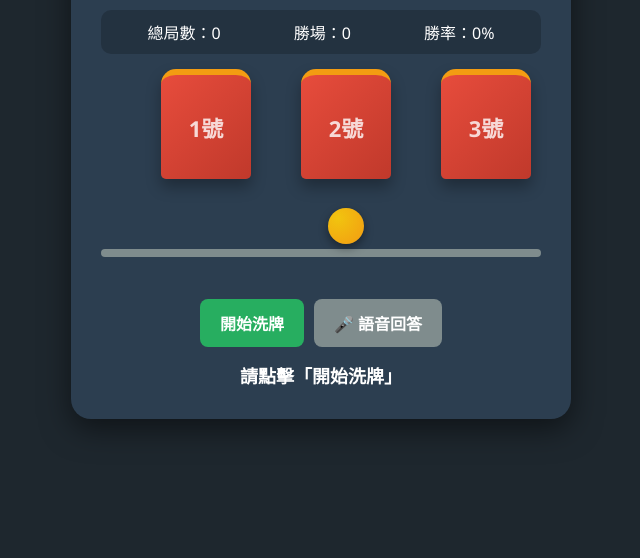
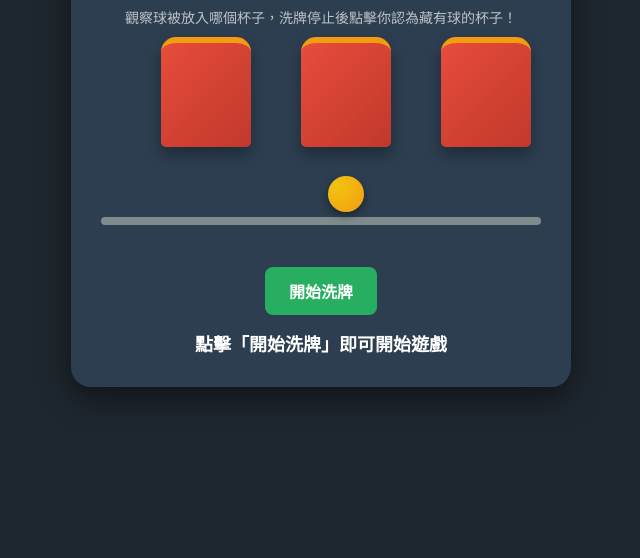
Before and after one commit to soraev04/game-2, a plain HTML site: page index.html in a window 1280 px wide. Shown: the part 242-800 px from the top of the page, without its empty margins (319-959 px from the left). Drawn offline with Linux system fonts and the light colour scheme.

Commit message:
Update index.html

```diff
--- a/index.html
+++ b/index.html
@@ -3,7 +3,7 @@
 <head>
     <meta charset="UTF-8">
     <meta name="viewport" content="width=device-width, initial-scale=1.0">
-    <title>三杯猜球大挑戰</title>
+    <title>三杯猜球遊戲！</title>
     <style>
         * {
             box-sizing: border-box;
@@ -39,14 +39,10 @@
             color: #f1c40f;
         }
 
-        .status-bar {
-            display: flex;
-            justify-content: space-around;
-            margin: 15px 0 25px;
-            font-size: 16px;
-            background: rgba(0,0,0,0.2);
-            padding: 10px;
-            border-radius: 10px;
+        .rules {
+            font-size: 14px;
+            color: #bdc3c7;
+            margin-bottom: 20px;
         }
 
         .stage {
@@ -75,12 +71,6 @@
             border-radius: 15px 15px 5px 5px;
             position: relative;
             box-shadow: 0 8px 15px rgba(0,0,0,0.3);
-            display: flex;
-            align-items: center;
-            justify-content: center;
-            font-size: 22px;
-            font-weight: bold;
-            color: rgba(255,255,255,0.8);
             border-top: 6px solid #f39c12;
             z-index: 2;
         }
@@ -116,14 +106,13 @@
             gap: 10px;
             justify-content: center;
             margin-top: 20px;
-            flex-wrap: wrap;
         }
 
         .btn {
             background-color: #27ae60;
             color: white;
             border: none;
-            padding: 12px 20px;
+            padding: 12px 24px;
             font-size: 16px;
             border-radius: 8px;
             cursor: pointer;
@@ -133,11 +122,6 @@
 
         .btn:hover { background-color: #2ec771; }
         .btn:disabled { background-color: #7f8c8d; cursor: not-allowed; }
-
-        .btn-voice {
-            background-color: #e67e22;
-        }
-        .btn-voice:hover { background-color: #d35400; }
 
         .message {
             margin-top: 15px;
@@ -155,34 +139,27 @@
 
 <div class="container">
     <h1>三杯猜球大挑戰</h1>
-    <p style="font-size:14px; color:#bdc3c7;">觀察球被放入哪個杯子，洗牌停止後點擊或說出答案！</p>
-
-    <div class="status-bar">
-        <div>總局數：<span id="total-games">0</span></div>
-        <div>勝場：<span id="wins">0</span></div>
-        <div>勝率：<span id="win-rate">0%</span></div>
-    </div>
+    <p class="rules">觀察球被放入哪個杯子，洗牌停止後點擊你認為藏有球的杯子！</p>
 
     <div class="stage">
         <div class="ball" id="ball"></div>
         <div class="cup-container" id="cup-0" onclick="selectCup(0)">
-            <div class="cup">1號</div>
+            <div class="cup"></div>
         </div>
         <div class="cup-container" id="cup-1" onclick="selectCup(1)">
-            <div class="cup">2號</div>
+            <div class="cup"></div>
         </div>
         <div class="cup-container" id="cup-2" onclick="selectCup(2)">
-            <div class="cup">3號</div>
+            <div class="cup"></div>
         </div>
         <div class="table-line"></div>
     </div>
 
     <div class="controls">
         <button class="btn" id="start-btn" onclick="startGame()">開始洗牌</button>
-        <button class="btn btn-voice" id="voice-btn" onclick="startVoiceRecognition()" disabled>🎤 語音回答</button>
     </div>
 
-    <div class="message" id="message">請點擊「開始洗牌」</div>
+    <div class="message" id="message">點擊「開始洗牌」即可開始遊戲</div>
 </div>
 
 <script>
@@ -191,9 +168,6 @@
     let ballPosition = 1; // 球當前隱藏在幾號位置 (0:左, 1:中, 2:右)
     let isPlaying = false;
     let canGuess = false;
-
-    let totalGames = 0;
-    let wins = 0;
 
     function updateCupPositions() {
         for (let posIndex = 0; posIndex < 3; posIndex++) {
@@ -230,7 +204,6 @@
         canGuess = false;
 
         document.getElementById('start-btn').disabled = true;
-        document.getElementById('voice-btn').disabled = true;
         document.getElementById('message').textContent = '仔細看好球的位置...';
         document.getElementById('message').className = 'message info';
 
@@ -255,8 +228,7 @@
 
         // 洗牌完成
         canGuess = true;
-        document.getElementById('message').textContent = '請點擊杯子或按下「語音回答」說出（1號、2號或3號）';
-        document.getElementById('voice-btn').disabled = false;
+        document.getElementById('message').textContent = '請點擊你認為藏有球的杯子！';
     }
 
     function swapRandomCups() {
@@ -282,78 +254,29 @@
     function selectCup(cupId) {
         if (!canGuess) return;
         canGuess = false;
-        document.getElementById('voice-btn').disabled = true;
 
         // 找出玩家點擊的杯子當前在哪個位置
         const currentPos = cupState.indexOf(cupId);
 
         liftAllCups(true);
 
-        totalGames++;
         if (currentPos === ballPosition) {
-            wins++;
-            document.getElementById('message').textContent = `🎉 恭喜答對了！球就在 ${currentPos + 1} 號位置！`;
+            document.getElementById('message').textContent = '🎉 恭喜你，答對了！';
             document.getElementById('message').className = 'message win';
         } else {
-            document.getElementById('message').textContent = `❌ 猜錯囉！球其實在 ${ballPosition + 1} 號位置。`;
+            document.getElementById('message').textContent = '❌ 猜錯囉，球在另一個杯子裡！';
             document.getElementById('message').className = 'message lose';
         }
 
-        updateStats();
         isPlaying = false;
         document.getElementById('start-btn').disabled = false;
-    }
-
-    function updateStats() {
-        document.getElementById('total-games').textContent = totalGames;
-        document.getElementById('wins').textContent = wins;
-        const rate = totalGames > 0 ? Math.round((wins / totalGames) * 100) : 0;
-        document.getElementById('win-rate').textContent = `${rate}%`;
-    }
-
-    // 語音辨識支援 (SpeechRecognition)
-    function startVoiceRecognition() {
-        const SpeechRecognition = window.SpeechRecognition || window.webkitSpeechRecognition;
-        if (!SpeechRecognition) {
-            alert('您的瀏覽器不支援語音辨識功能，請直接使用點擊方式。');
-            return;
-        }
-
-        const recognition = new SpeechRecognition();
-        recognition.lang = 'zh-TW';
-        recognition.interimResults = false;
-
-        document.getElementById('message').textContent = '🎙️ 請說話...（例如說出："1號"、"2" 或 "中間"）';
-
-        recognition.start();
-
-        recognition.onresult = (event) => {
-            const transcript = event.results[0][0].transcript;
-            document.getElementById('message').textContent = `辨識到的語音："${transcript}"`;
-
-            let guessedPos = -1;
-            if (transcript.includes('1') || transcript.includes('一') || transcript.includes('左')) guessedPos = 0;
-            else if (transcript.includes('2') || transcript.includes('二') || transcript.includes('中')) guessedPos = 1;
-            else if (transcript.includes('3') || transcript.includes('三') || transcript.includes('右')) guessedPos = 2;
-
-            if (guessedPos !== -1) {
-                const cupId = cupState[guessedPos];
-                selectCup(cupId);
-            } else {
-                document.getElementById('message').textContent = `無法辨識位置："${transcript}"，請再試一次或直接點擊。`;
-            }
-        };
-
-        recognition.onerror = () => {
-            document.getElementById('message').textContent = '語音辨識失敗，請再試一次或直接點擊杯子。';
-        };
     }
 
     function sleep(ms) {
         return new Promise(resolve => setTimeout(resolve, ms));
     }
 
-    // 初始初始化
+    // 初始化遊戲
     initGame();
 </script>
 
```
